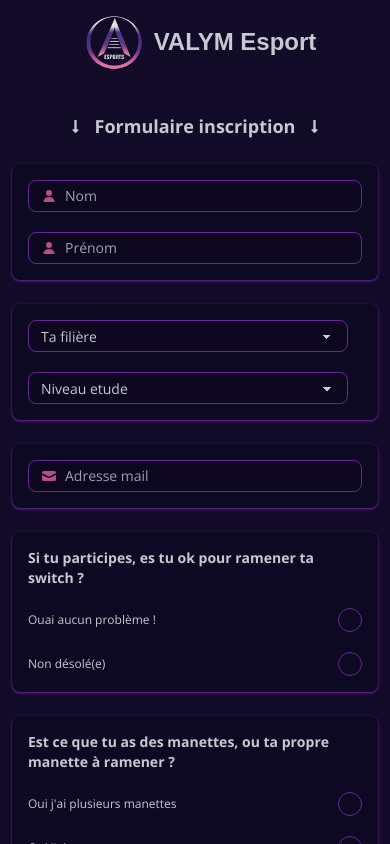
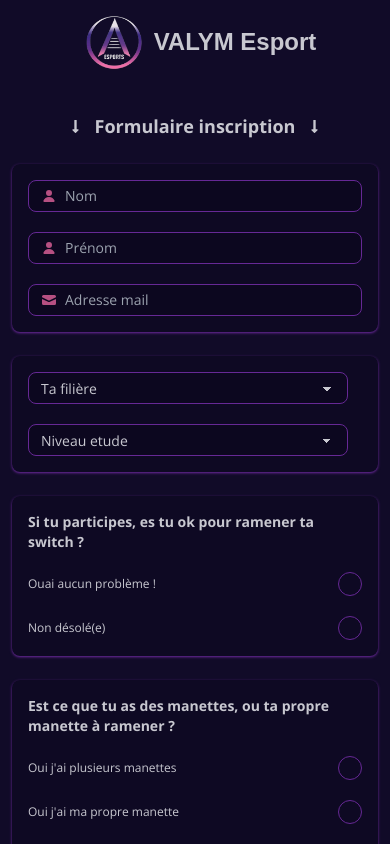
Before and after one commit to VALYM-eSports/tournamentForm, a Next.js app in the folder frontend/: page /tournament in a window 390 px wide. Shown: the top 844 px of the page. Built offline with nearby package versions, Linux system fonts and the light colour scheme; a web font is replaced by a local one.

Commit message:
add rules form

```diff
--- a/frontend/app/components/Forms.tsx
+++ b/frontend/app/components/Forms.tsx
@@ -37,7 +37,11 @@ enum SECTOR_ENUM {
 
 const Forms = () => {
   const router = useRouter();
-  const { register, handleSubmit } = useForm<FormInputs>();
+  const {
+    register,
+    handleSubmit,
+    formState: { errors },
+  } = useForm<FormInputs>();
 
   const onSubmit: SubmitHandler<FormInputs> = (data) => {
     console.log(data);
@@ -57,7 +61,7 @@ const Forms = () => {
             <FaLongArrowAltDown size={15} />
           </div>
 
-          {/* NOM ET PRENOM */}
+          {/* NOM, PRENOM et EMAIL*/}
           <div className="flex gap-5 md:flex-row flex-col md:flex-wrap md:justify-center justify-start bg-base-200 p-4 rounded-lg mb-6 md:mb-11 shadow shadow-primary">
             <div className="flex flex-col gap-2">
               <label className="input input-bordered input-sm input-primary bg-base-300 flex items-center gap-2">
@@ -73,9 +77,26 @@ const Forms = () => {
                   type="text"
                   className="grow"
                   placeholder="Nom"
-                  {...register("lastName")}
+                  {...register("lastName", {
+                    required: true,
+                    pattern: /^[A-Za-z]+$/,
+                    maxLength: 20,
+                  })}
                 />
               </label>
+              {errors.lastName?.type === "pattern" && (
+                <span className="text-error text-xs">
+                  Le nom doit être composé de lettre uniquement
+                </span>
+              )}
+              {errors.lastName?.type === "required" && (
+                <span className="text-error text-xs">
+                  Le nom est obligatoire
+                </span>
+              )}
+              {errors.lastName?.type === "maxLength" && (
+                <span className="text-error text-xs">Le nom est trop long</span>
+              )}
             </div>
             <div className="flex flex-col gap-2">
               <label className="input input-bordered input-sm input-primary bg-base-300 flex items-center gap-2">
@@ -91,11 +112,30 @@ const Forms = () => {
                   type="text"
                   className="grow"
                   placeholder="Prénom"
-                  {...register("firstName")}
+                  {...register("firstName", {
+                    required: true,
+                    pattern: /^[A-Za-z]+$/,
+                    maxLength: 20,
+                  })}
                 />
               </label>
+              {errors.firstName?.type === "pattern" && (
+                <span className="text-error text-xs">
+                  Le prénom doit être composé de lettre uniquement
+                </span>
+              )}
+              {errors.firstName?.type === "required" && (
+                <span className="text-error text-xs">
+                  Le prénom est obligatoire
+                </span>
+              )}
+              {errors.firstName?.type === "maxLength" && (
+                <span className="text-error text-xs">
+                  Le prénomn est trop long
+                </span>
+              )}
             </div>
-            <div className="hidden flex-col gap-2 md:flex">
+            <div className="flex-col gap-2 md:flex">
               <label className="input input-bordered input-sm input-primary bg-base-300 flex items-center gap-2">
                 <svg
                   xmlns="http://www.w3.org/2000/svg"
@@ -110,9 +150,28 @@ const Forms = () => {
                   type="text"
                   className="grow"
                   placeholder="Adresse mail"
-                  {...register("email")}
+                  {...register("email", {
+                    required: true,
+                    pattern: /^\S+@\S+$/i,
+                    maxLength: 50,
+                  })}
                 />
               </label>
+              {errors.email?.type === "pattern" && (
+                <span className="text-error text-xs">
+                  Le mail doit être valide
+                </span>
+              )}
+              {errors.email?.type === "required" && (
+                <span className="text-error text-xs">
+                  Le mail est obligatoire
+                </span>
+              )}
+              {errors.email?.type === "maxLength" && (
+                <span className="text-error text-xs">
+                  Le mail est trop long
+                </span>
+              )}
             </div>
           </div>
 
@@ -120,7 +179,7 @@ const Forms = () => {
           <div className="flex gap-5 md:flex-row flex-col justify-start bg-base-200 p-4 rounded-lg mb-6 md:mb-11 shadow shadow-primary md:flex-wrap md:justify-around">
             <select
               className="select select-primary w-full bg-base-300 select-sm max-w-xs"
-              {...register("sector")}
+              {...register("sector", { required: true })}
             >
               <option disabled selected>
                 Ta filière
@@ -136,7 +195,7 @@ const Forms = () => {
 
             <select
               className="select select-primary w-full bg-base-300 select-sm max-w-xs"
-              {...register("level")}
+              {...register("level", { required: true })}
             >
               <option disabled selected>
                 Niveau etude
@@ -148,29 +207,6 @@ const Forms = () => {
               <option value={LEVEL_ENUM.M2}>{LEVEL_ENUM.M2}</option>
               <option value={LEVEL_ENUM.EXTERNE}>{LEVEL_ENUM.EXTERNE}</option>
             </select>
-          </div>
-
-          {/* EMAIL */}
-          <div className="flex gap-5 flex-col justify-start bg-base-200 p-4 rounded-lg mb-6 shadow shadow-primary md:hidden">
-            <div className="flex flex-col gap-2">
-              <label className="input input-bordered input-sm input-primary bg-base-300 flex items-center gap-2">
-                <svg
-                  xmlns="http://www.w3.org/2000/svg"
-                  viewBox="0 0 16 16"
-                  fill="currentColor"
-                  className="w-4 h-4 opacity-70 text-accent"
-                >
-                  <path d="M2.5 3A1.5 1.5 0 0 0 1 4.5v.793c.026.009.051.02.076.032L7.674 8.51c.206.1.446.1.652 0l6.598-3.185A.755.755 0 0 1 15 5.293V4.5A1.5 1.5 0 0 0 13.5 3h-11Z" />
-                  <path d="M15 6.954 8.978 9.86a2.25 2.25 0 0 1-1.956 0L1 6.954V11.5A1.5 1.5 0 0 0 2.5 13h11a1.5 1.5 0 0 0 1.5-1.5V6.954Z" />
-                </svg>
-                <input
-                  type="text"
-                  className="grow"
-                  placeholder="Adresse mail"
-                  {...register("email")}
-                />
-              </label>
-            </div>
           </div>
 
           {/*Switch */}
```
